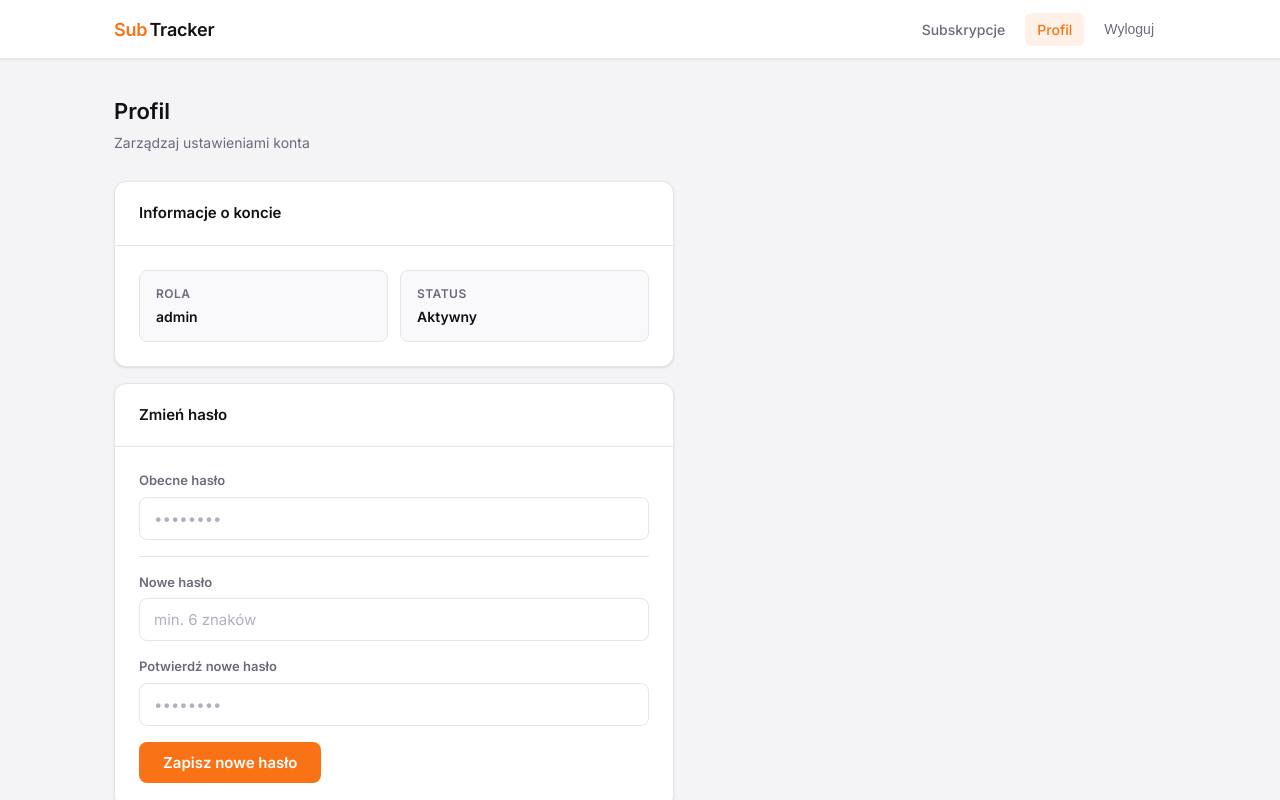
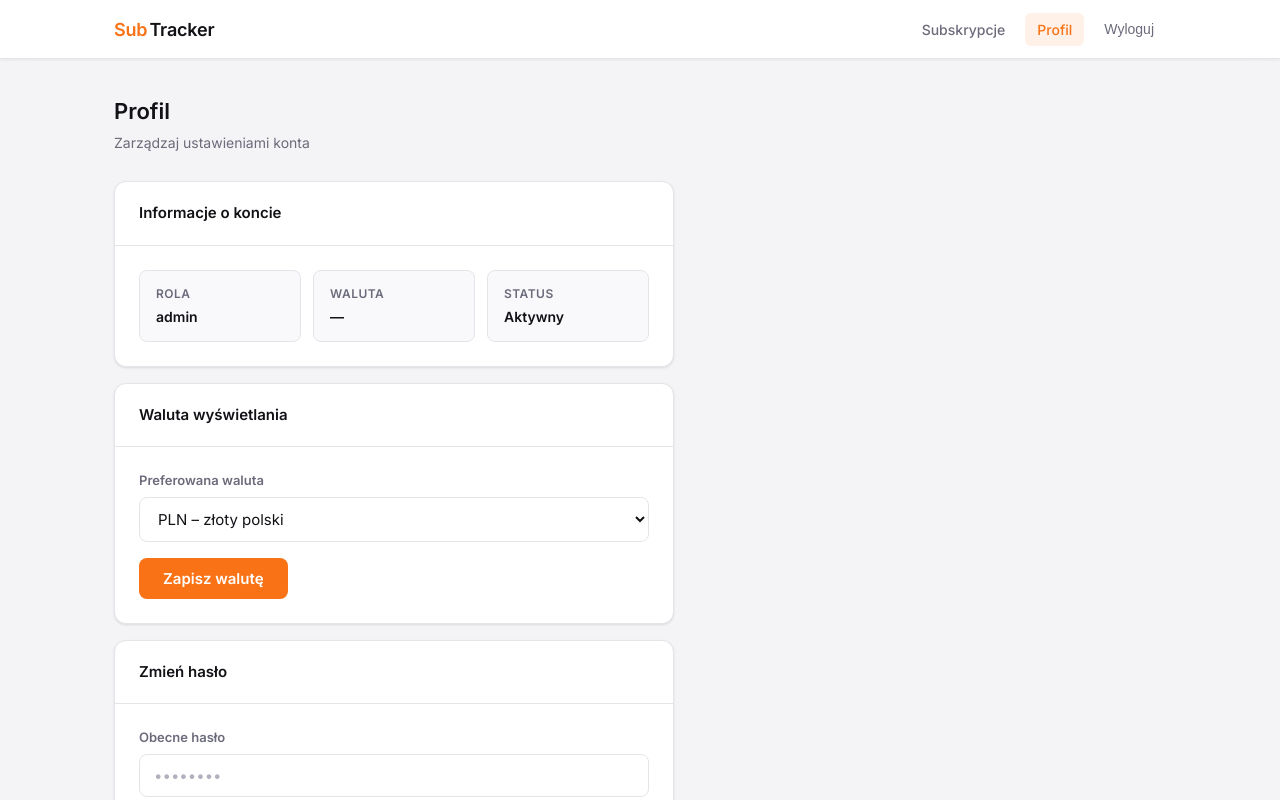
Before and after one commit to Spoki87/Subscription-frontend, a React (Vite) app: page /profile in a window 1280 px wide. Shown: the top 800 px of the page. Built offline with nearby package versions, Linux system fonts and the light colour scheme; sample sign-in values are in the browser's storage.

Commit message:
feat:api structure

```diff
--- a/src/api/userApi.js
+++ b/src/api/userApi.js
@@ -6,8 +6,11 @@ export const register = (username, email, password) =>
 export const confirmEmail = (token) =>
   axiosClient.get('/api/user/confirm', { params: { token } })
 
-export const changePassword = (oldPassword, newPassword) =>
-  axiosClient.post('/api/user/change-password', { oldPassword, newPassword })
+export const changePassword = (currentPassword, newPassword) =>
+  axiosClient.post('/api/user/change-password', { currentPassword, newPassword })
+
+export const changeCurrency = (currency) =>
+  axiosClient.patch('/api/user/currency', { currency })
 
 export const resetPassword = (email) =>
   axiosClient.post('/api/user/reset-password', { email })
--- a/src/components/SubscriptionModal.jsx
+++ b/src/components/SubscriptionModal.jsx
@@ -11,7 +11,7 @@ const labelStyle = {
 
 export default function SubscriptionModal({ subscription, onClose, onSaved }) {
   const isEdit = Boolean(subscription)
-  const [form, setForm] = useState({ name: '', description: '', price: '' })
+  const [form, setForm] = useState({ name: '', description: '', price: '', currency: 'PLN' })
   const [error, setError] = useState('')
   const [loading, setLoading] = useState(false)
 
@@ -21,6 +21,7 @@ export default function SubscriptionModal({ subscription, onClose, onSaved }) {
         name: subscription.name || '',
         description: subscription.description || '',
         price: subscription.price != null ? String(subscription.price) : '',
+        currency: subscription.currency || 'PLN',
       })
     }
   }, [subscription])
@@ -39,6 +40,7 @@ export default function SubscriptionModal({ subscription, onClose, onSaved }) {
         name: form.name.trim(),
         description: form.description.trim() || undefined,
         price: parseFloat(form.price),
+        currency: form.currency,
       }
       if (isEdit) {
         await updateSubscription(subscription.id, payload)
@@ -99,9 +101,19 @@ export default function SubscriptionModal({ subscription, onClose, onSaved }) {
                 placeholder="Opcjonalny opis..."
               />
             </div>
-            <div>
-              <label style={labelStyle}>Cena miesięczna (PLN) *</label>
-              <input name="price" type="number" value={form.price} onChange={handleChange} min="0.01" step="0.01" required className="input-field" placeholder="0.00" />
+            <div style={{ display: 'flex', gap: '12px' }}>
+              <div style={{ flex: 1 }}>
+                <label style={labelStyle}>Cena miesięczna *</label>
+                <input name="price" type="number" value={form.price} onChange={handleChange} min="0.01" step="0.01" required className="input-field" placeholder="0.00" />
+              </div>
+              <div style={{ width: '110px' }}>
+                <label style={labelStyle}>Waluta *</label>
+                <select name="currency" value={form.currency} onChange={handleChange} required className="input-field">
+                  <option value="PLN">PLN</option>
+                  <option value="USD">USD</option>
+                  <option value="EUR">EUR</option>
+                </select>
+              </div>
             </div>
 
             {error && <div className="alert-error">{error}</div>}
--- a/src/context/AuthContext.jsx
+++ b/src/context/AuthContext.jsx
@@ -7,7 +7,8 @@ export function AuthProvider({ children }) {
   const [user, setUser] = useState(() => {
     const token = localStorage.getItem('accessToken')
     const role = localStorage.getItem('role')
-    return token ? { role } : null
+    const currency = localStorage.getItem('currency')
+    return token ? { role, currency } : null
   })
 
   const login = useCallback(async (email, password) => {
@@ -16,7 +17,7 @@ export function AuthProvider({ children }) {
     localStorage.setItem('accessToken', accessToken)
     localStorage.setItem('refreshToken', refreshToken)
     localStorage.setItem('role', role)
-    setUser({ role })
+    setUser({ role, currency: localStorage.getItem('currency') })
   }, [])
 
   const logout = useCallback(async () => {
@@ -27,12 +28,18 @@ export function AuthProvider({ children }) {
       localStorage.removeItem('accessToken')
       localStorage.removeItem('refreshToken')
       localStorage.removeItem('role')
+      localStorage.removeItem('currency')
       setUser(null)
     }
   }, [])
 
+  const updateCurrency = useCallback((currency) => {
+    localStorage.setItem('currency', currency)
+    setUser((prev) => prev ? { ...prev, currency } : prev)
+  }, [])
+
   return (
-    <AuthContext.Provider value={{ user, login, logout }}>
+    <AuthContext.Provider value={{ user, login, logout, updateCurrency }}>
       {children}
     </AuthContext.Provider>
   )
--- a/src/pages/DashboardPage.jsx
+++ b/src/pages/DashboardPage.jsx
@@ -3,8 +3,8 @@ import { getSubscriptions, deleteSubscription } from '../api/subscriptionApi'
 import Layout from '../components/Layout'
 import SubscriptionModal from '../components/SubscriptionModal'
 
-function formatPrice(price) {
-  return Number(price).toLocaleString('pl-PL', { style: 'currency', currency: 'PLN' })
+function formatPrice(price, currency = 'PLN') {
+  return Number(price).toLocaleString('pl-PL', { style: 'currency', currency })
 }
 
 function SubscriptionCard({ sub, onEdit, onDelete }) {
@@ -30,9 +30,16 @@ function SubscriptionCard({ sub, onEdit, onDelete }) {
         <h3 style={{ margin: 0, fontSize: '15px', fontWeight: 700, color: 'var(--text)' }}>
           {sub.name}
         </h3>
-        <span style={{ fontSize: '17px', fontWeight: 700, color: 'var(--orange)', whiteSpace: 'nowrap' }}>
-          {formatPrice(sub.price)}
-        </span>
+        <div style={{ textAlign: 'right', flexShrink: 0 }}>
+          <span style={{ fontSize: '17px', fontWeight: 700, color: 'var(--orange)', whiteSpace: 'nowrap', display: 'block' }}>
+            {formatPrice(sub.convertedPrice ?? sub.price, sub.displayCurrency ?? sub.currency ?? 'PLN')}
+          </span>
+          {sub.currency && sub.displayCurrency && sub.currency !== sub.displayCurrency && (
+            <span style={{ fontSize: '11px', color: 'var(--text-dim)', whiteSpace: 'nowrap' }}>
+              {formatPrice(sub.price, sub.currency)}
+            </span>
+          )}
+        </div>
       </div>
 
       {sub.description && (
@@ -101,7 +108,8 @@ export default function DashboardPage() {
     }
   }
 
-  const totalMonthly = subscriptions.reduce((sum, s) => sum + Number(s.price), 0)
+  const displayCurrency = subscriptions[0]?.displayCurrency ?? subscriptions[0]?.currency ?? 'PLN'
+  const totalMonthly = subscriptions.reduce((sum, s) => sum + Number(s.convertedPrice ?? s.price), 0)
 
   return (
     <Layout>
@@ -114,7 +122,7 @@ export default function DashboardPage() {
           {subscriptions.length > 0 && (
             <p style={{ margin: 0, fontSize: '14px', color: 'var(--text-dim)' }}>
               {subscriptions.length} {subscriptions.length === 1 ? 'rekord' : 'rekordów'} &middot; suma miesięczna:{' '}
-              <span style={{ color: 'var(--orange)', fontWeight: 600 }}>{formatPrice(totalMonthly)}</span>
+              <span style={{ color: 'var(--orange)', fontWeight: 600 }}>{formatPrice(totalMonthly, displayCurrency)}</span>
             </p>
           )}
         </div>
--- a/src/pages/ProfilePage.jsx
+++ b/src/pages/ProfilePage.jsx
@@ -1,6 +1,6 @@
 import { useState } from 'react'
 import { useAuth } from '../context/AuthContext'
-import { changePassword } from '../api/userApi'
+import { changePassword, changeCurrency } from '../api/userApi'
 import Layout from '../components/Layout'
 
 const labelStyle = {
@@ -25,12 +25,17 @@ function SectionCard({ title, children }) {
 }
 
 export default function ProfilePage() {
-  const { user } = useAuth()
+  const { user, updateCurrency } = useAuth()
 
-  const [form, setForm] = useState({ oldPassword: '', newPassword: '', confirmPassword: '' })
+  const [form, setForm] = useState({ currentPassword: '', newPassword: '', confirmPassword: '' })
   const [error, setError] = useState('')
   const [success, setSuccess] = useState('')
   const [loading, setLoading] = useState(false)
+
+  const [selectedCurrency, setSelectedCurrency] = useState(user?.currency || 'PLN')
+  const [currencyError, setCurrencyError] = useState('')
+  const [currencySuccess, setCurrencySuccess] = useState('')
+  const [currencyLoading, setCurrencyLoading] = useState(false)
 
   const handleChange = (e) => {
     setForm((prev) => ({ ...prev, [e.target.name]: e.target.value }))
@@ -43,13 +48,29 @@ export default function ProfilePage() {
     if (form.newPassword !== form.confirmPassword) { setError('Nowe hasła nie są identyczne.'); return }
     setLoading(true)
     try {
-      await changePassword(form.oldPassword, form.newPassword)
+      await changePassword(form.currentPassword, form.newPassword)
       setSuccess('Hasło zostało zmienione.')
-      setForm({ oldPassword: '', newPassword: '', confirmPassword: '' })
+      setForm({ currentPassword: '', newPassword: '', confirmPassword: '' })
     } catch (err) {
       setError(err.response?.data?.message || 'Nie udało się zmienić hasła.')
     } finally {
       setLoading(false)
+    }
+  }
+
+  const handleCurrencySubmit = async (e) => {
+    e.preventDefault()
+    setCurrencyLoading(true)
+    setCurrencyError('')
+    setCurrencySuccess('')
+    try {
+      const { data } = await changeCurrency(selectedCurrency)
+      updateCurrency(data.data.currency)
+      setCurrencySuccess('Waluta została zmieniona.')
+    } catch (err) {
+      setCurrencyError(err.response?.data?.message || 'Nie udało się zmienić waluty.')
+    } finally {
+      setCurrencyLoading(false)
     }
   }
 
@@ -65,9 +86,10 @@ export default function ProfilePage() {
 
         {/* Account info */}
         <SectionCard title="Informacje o koncie">
-          <div style={{ display: 'grid', gridTemplateColumns: '1fr 1fr', gap: '12px' }}>
+          <div style={{ display: 'grid', gridTemplateColumns: '1fr 1fr 1fr', gap: '12px' }}>
             {[
               { label: 'Rola', value: user?.role || '—' },
+              { label: 'Waluta', value: user?.currency || '—' },
               { label: 'Status', value: 'Aktywny' },
             ].map(({ label, value }) => (
               <div key={label} style={{ background: 'var(--surface-2)', border: '1px solid var(--border)', borderRadius: 'var(--radius-sm)', padding: '14px 16px' }}>
@@ -78,15 +100,40 @@ export default function ProfilePage() {
           </div>
         </SectionCard>
 
+        {/* Change currency */}
+        <SectionCard title="Waluta wyświetlania">
+          <form onSubmit={handleCurrencySubmit} style={{ display: 'flex', flexDirection: 'column', gap: '16px' }}>
+            <div>
+              <label style={labelStyle}>Preferowana waluta</label>
+              <select
+                value={selectedCurrency}
+                onChange={(e) => { setSelectedCurrency(e.target.value); setCurrencyError(''); setCurrencySuccess('') }}
+                className="input-field"
+              >
+                <option value="PLN">PLN – złoty polski</option>
+                <option value="USD">USD – dolar amerykański</option>
+                <option value="EUR">EUR – euro</option>
+              </select>
+            </div>
+            {currencyError && <div className="alert-error">{currencyError}</div>}
+            {currencySuccess && <div className="alert-success">{currencySuccess}</div>}
+            <div>
+              <button type="submit" disabled={currencyLoading} className="btn-primary">
+                {currencyLoading ? 'Zapisywanie...' : 'Zapisz walutę'}
+              </button>
+            </div>
+          </form>
+        </SectionCard>
+
         {/* Change password */}
         <SectionCard title="Zmień hasło">
           <form onSubmit={handleSubmit} style={{ display: 'flex', flexDirection: 'column', gap: '16px' }}>
             <div>
               <label style={labelStyle}>Obecne hasło</label>
               <input
-                name="oldPassword"
+                name="currentPassword"
                 type="password"
-                value={form.oldPassword}
+                value={form.currentPassword}
                 onChange={handleChange}
                 required
                 className="input-field"
```
